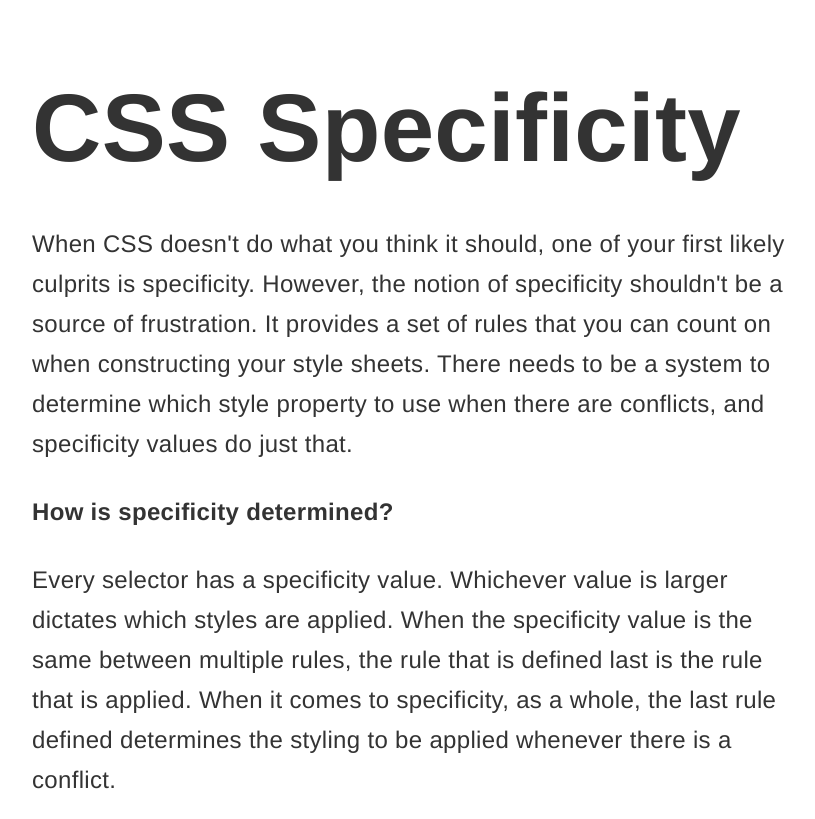
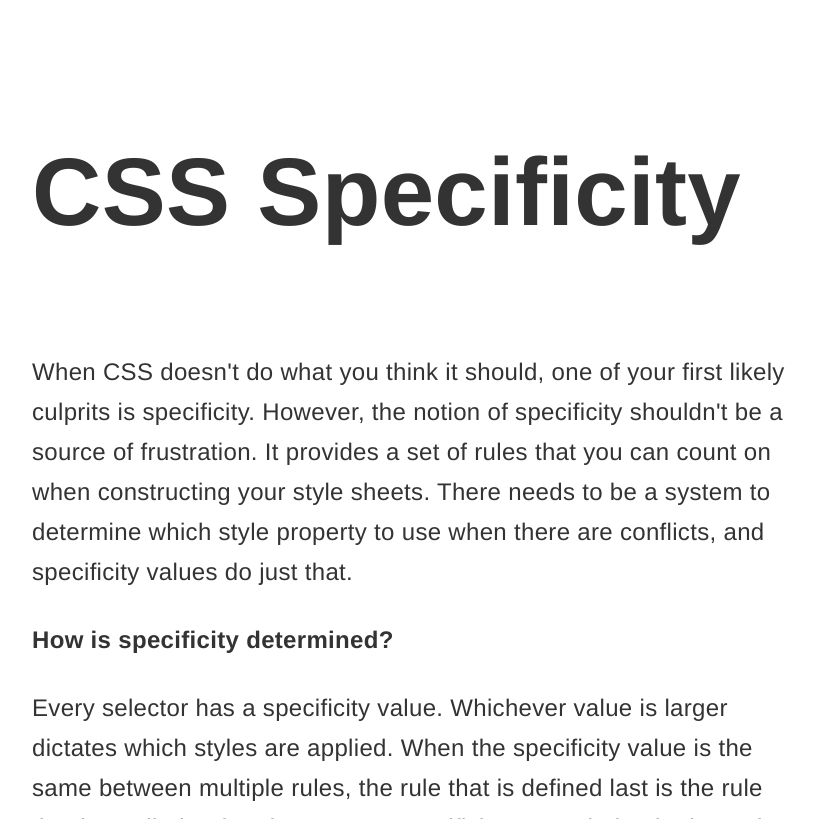
Before and after one commit to johno/specificity.co, a website: page index.html in a window 1280 px wide. Shown: the top 819 px of the page, without its empty margins (224-1039 px from the left). Drawn offline with Linux system fonts and the light colour scheme.

Commit message:
Tweak spacing.

```diff
--- a/index.html
+++ b/index.html
@@ -22,8 +22,8 @@
     </script>
   </head>
   <body>
-    <div class="wrap container py4">
-      <h1 class="h1">CSS Specificity</h1>
+    <div class="wrap container py4 p-responsive">
+      <h1 class="h1 py4">CSS Specificity</h1>
       <p>
         When CSS doesn't do what you think it should, one of your first likely culprits is specificity.
         However, the notion of specificity shouldn't be a source of frustration. It provides a set of
```
